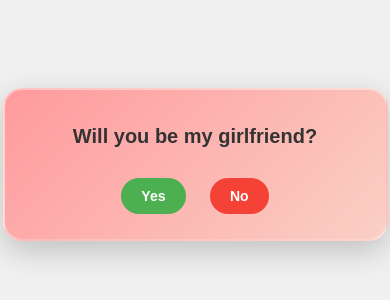
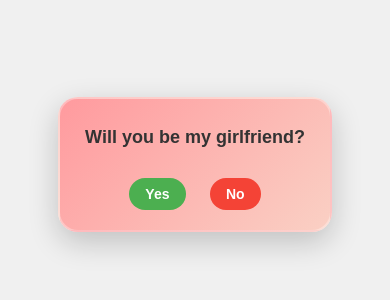
Before and after one commit to Amr-abu-saleh/Amr, a plain HTML site: page index.html in a window 390 px wide. Shown: the part 258-558 px from the top of the page. Drawn offline with Linux system fonts and the light colour scheme.

Commit message:
index.html

```diff
--- a/index.html
+++ b/index.html
@@ -28,7 +28,7 @@
             transition: left 0.5s ease, top 0.5s ease, transform 0.5s ease;
             border: 2px solid rgba(255, 255, 255, 0.3);
             width: 90%; /* Make the box responsive */
-            max-width: 400px; /* Limit maximum width */
+            max-width: 300px; /* Limit maximum width */
         }
         .box p {
             font-size: 24px;
@@ -81,13 +81,14 @@
         /* Mobile Styles */
         @media (max-width: 600px) {
             .box {
-                padding: 15px; /* Smaller padding for mobile */
+                padding: 10px; /* Smaller padding for mobile */
+                max-width: 250px; /* Smaller box width for mobile */
             }
             .box p {
-                font-size: 20px; /* Smaller font size for mobile */
+                font-size: 18px; /* Smaller font size for mobile */
             }
             .button {
-                padding: 10px 20px; /* Smaller buttons for mobile */
+                padding: 8px 16px; /* Smaller buttons for mobile */
                 font-size: 14px;
             }
         }
```
